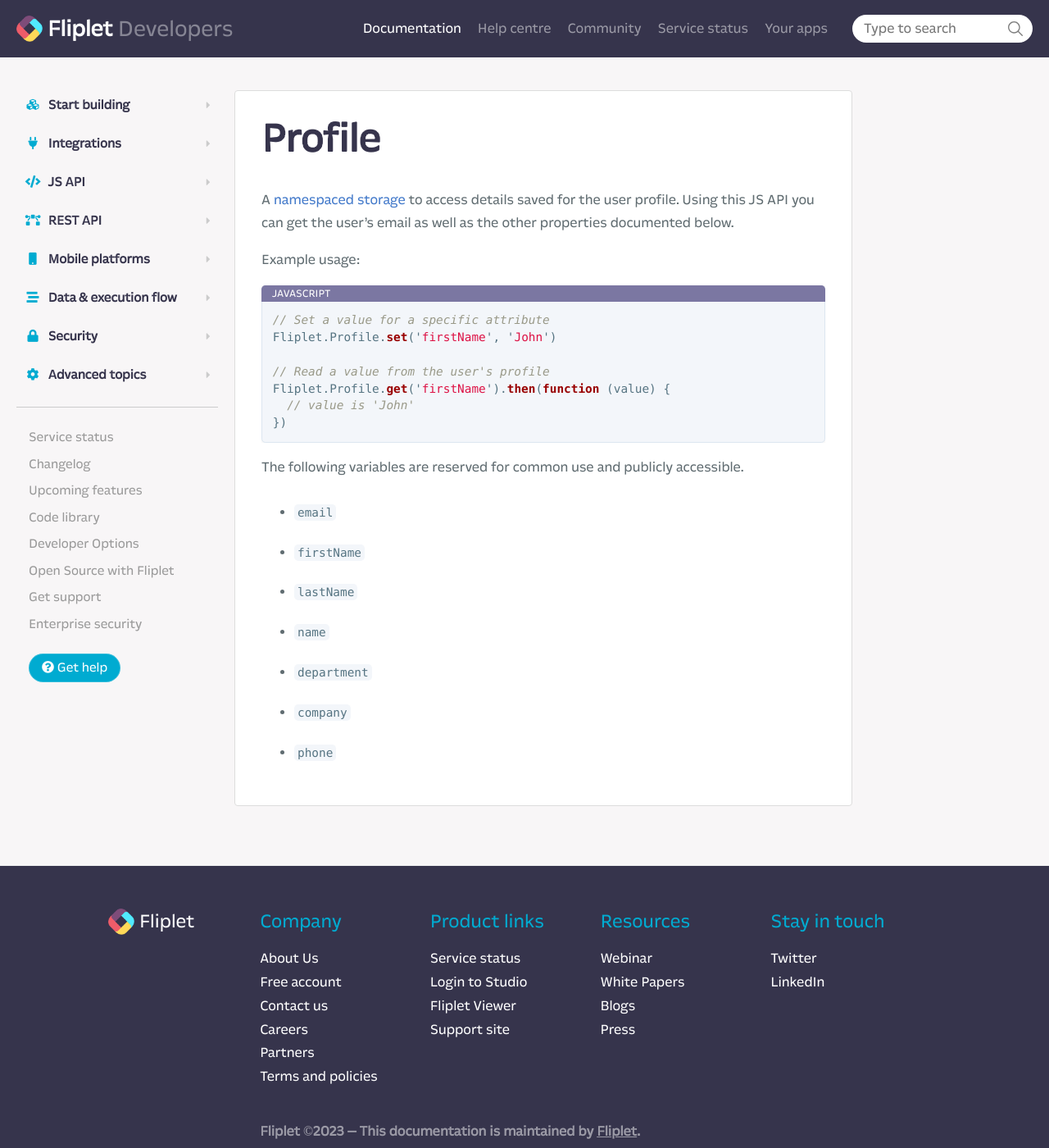
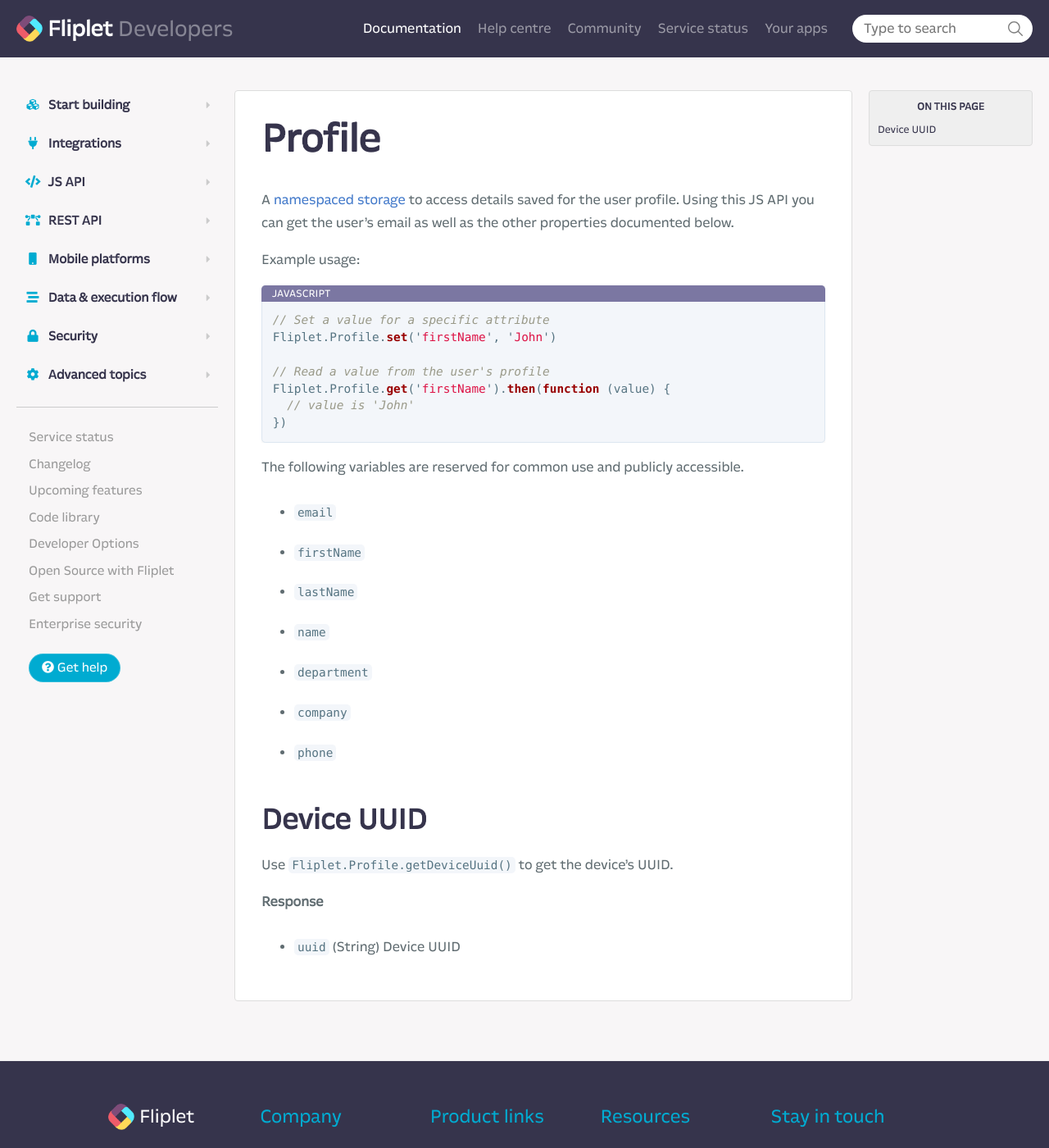
Before and after one commit to Fliplet/fliplet-cli, a Jekyll site: the page built from docs/API/core/profile.md, in a window 1280 px wide and 1400 px high. Shown: the whole window at 82% size. Built offline with Jekyll 4.4.1, drawn with Linux system fonts in a browser that asks for light colours; nearby versions of some CDN libraries; our own code applies the rules of GitHub Pages for plain Markdown files; library files that are not in the unit come from our copies; comment, search, counter and statistics services are not loaded; a style sheet for code colours, icons or effects is not loaded.

Commit message:
Adds Fliplet.Profile.getDeviceUuid() docs

```diff
--- a/docs/API/core/profile.md
+++ b/docs/API/core/profile.md
@@ -23,3 +23,11 @@
 * `department`
 * `company`
 * `phone`
+
+## Device UUID
+
+Use `Fliplet.Profile.getDeviceUuid()` to get the device's UUID.
+
+**Response**
+
+- `uuid` (String) Device UUID
```
